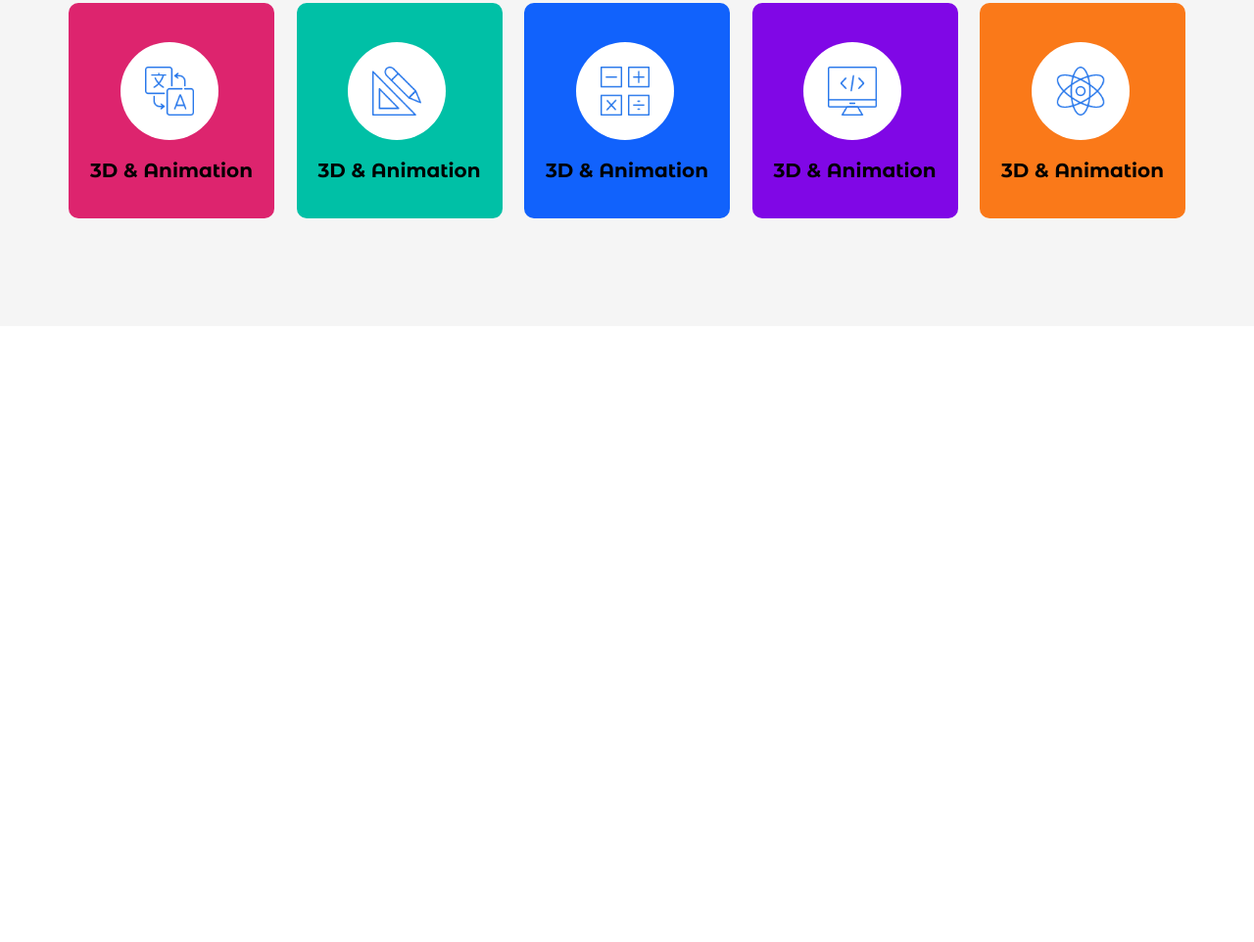
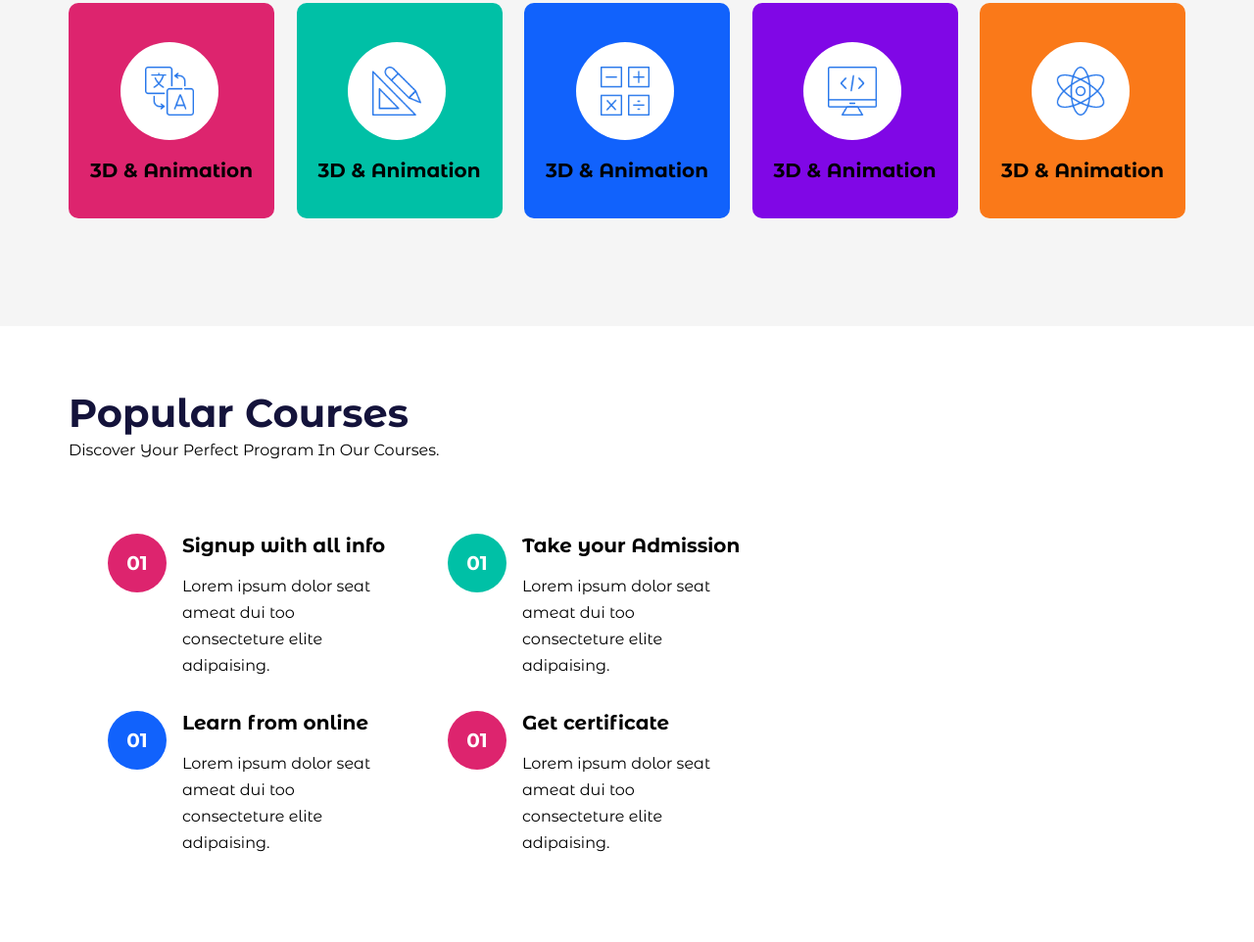
Before and after one commit to hasan-myoffice2/Emudel-Webside, a website: page index.html in a window 1280 px wide. Shown: the part 1903-2865 px from the top of the page at 98% size. Before the commit the page ends 2236 px from the top, so only its background shows below. Drawn offline with nearby package versions, Linux system fonts and the light colour scheme.

Commit message:
Course Details Section Added

```diff
--- a/assets/sass/main.scss
+++ b/assets/sass/main.scss
@@ -507,3 +507,53 @@ body {
   }
 }
 // Categories Section End -->
+
+// Course Details Section Start
+.course-details-section {
+  padding:4rem 0;
+  height: 590px;
+  p {
+    line-height: 1.7rem;
+    color: 16px;
+  }
+
+  .details-items {
+    display: flex;
+    gap: 2rem;
+  }
+  .margin-top {
+    padding: 4rem 2rem;
+  }
+
+  .details {
+    flex-basis: 299px;
+    display: flex;
+    margin: 0.5rem;
+    gap: 1rem;
+  }
+  .box {
+    width: 60px;
+    height: 60px;
+    display: flex;
+    align-items: center;
+    justify-content: center;
+    background-color: #dd246e;
+    border-radius: 50%;
+    color: #fff;
+    font-size: 20px;
+    font-weight: bold;
+  }
+
+  .text {
+    p {
+      padding: 1rem 0;
+    }
+  }
+  .box2 {
+    background-color: #00C0A6;
+  }
+  .box3 {
+    background-color: #1162FC;
+  }
+}
+// Course Details Section End
--- a/assets/sass/variable.scss
+++ b/assets/sass/variable.scss
@@ -16,6 +16,7 @@ h1 {
 
 h2 {
     font-size: 40px;
+    color: #14133b;
 }
 
 h3 {
--- a/index.html
+++ b/index.html
@@ -317,6 +317,51 @@
         </div>
     </div>
     <!-- Categories Section End -->
+
+    <!-- Course Details Section Start -->
+     <div class="course-details-section">
+        <div class="container">
+            <div class="text-header">
+                <h2>Popular Courses</h2>
+                <p>Discover Your Perfect Program In Our Courses.</p>
+            </div>
+            <div class="margin-top">
+                <div class="details-items">
+                    <div class="details">
+                        <div class="box">01</div>
+                        <div class="text">
+                            <h3>Signup with all info</h3>
+                            <p>Lorem ipsum dolor seat <br> ameat dui too <br> consecteture elite <br> adipaising.</p>
+                        </div>
+                    </div>
+                    <div class="details">
+                        <div class="box box2">01</div>
+                        <div class="text">
+                            <h3>Take your Admission</h3>
+                            <p>Lorem ipsum dolor seat <br> ameat dui too <br> consecteture elite <br> adipaising.</p>
+                        </div>
+                    </div>
+                </div>
+                <div class="details-items">
+                    <div class="details">
+                        <div class="box box3">01</div>
+                        <div class="text">
+                            <h3>Learn from online</h3>
+                            <p>Lorem ipsum dolor seat <br> ameat dui too <br> consecteture elite <br> adipaising.</p>
+                        </div>
+                    </div>
+                    <div class="details">
+                        <div class="box">01</div>
+                        <div class="text">
+                            <h3>Get certificate</h3>
+                            <p>Lorem ipsum dolor seat <br> ameat dui too <br> consecteture elite <br> adipaising.</p>
+                        </div>
+                    </div>
+                </div>
+            </div>
+        </div>
+     </div>
+    <!-- Course Details Section End -->
 </body>
 
 </html>
```
Also changed, not shown: css/style.css, 1 other file.
